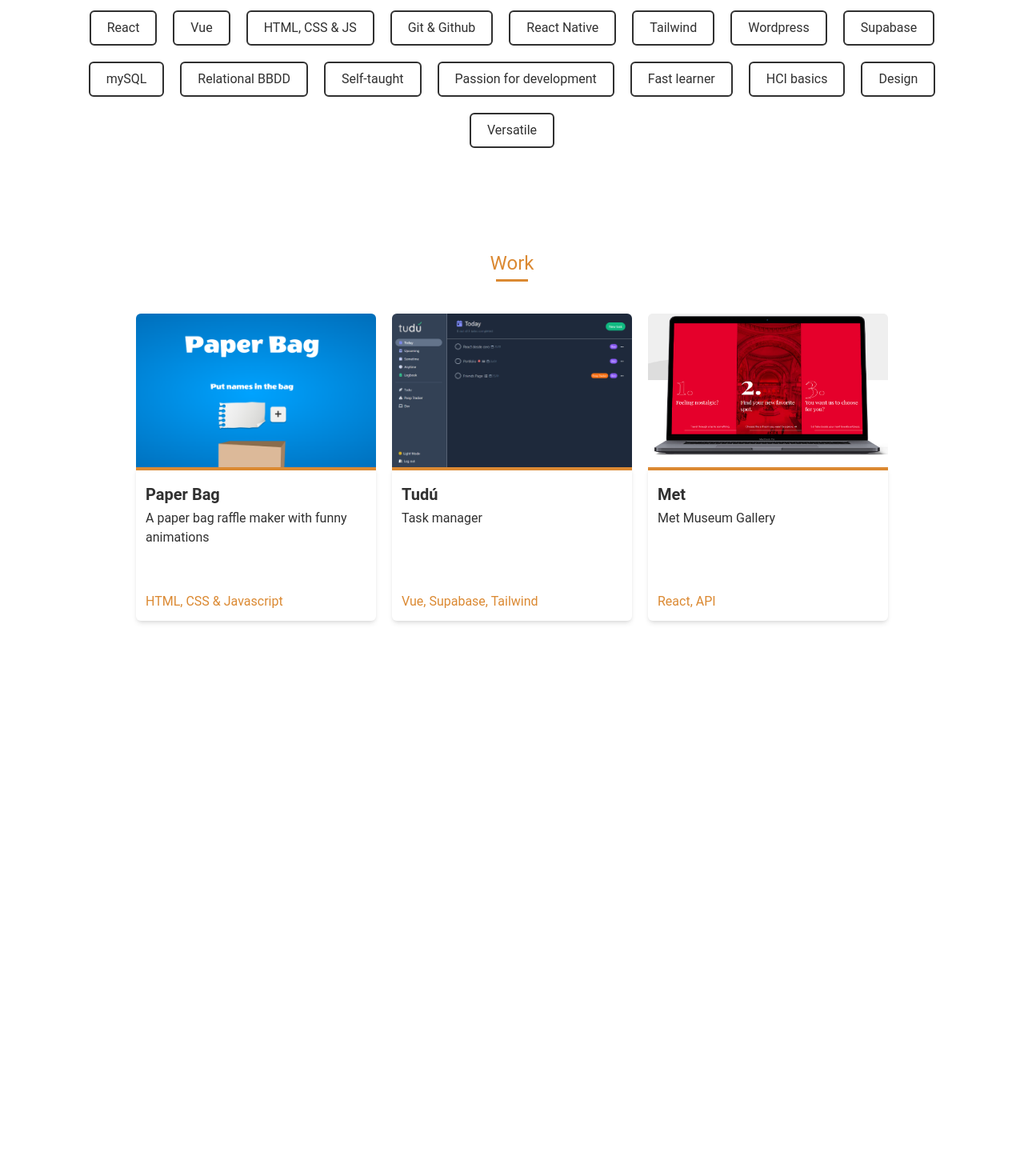
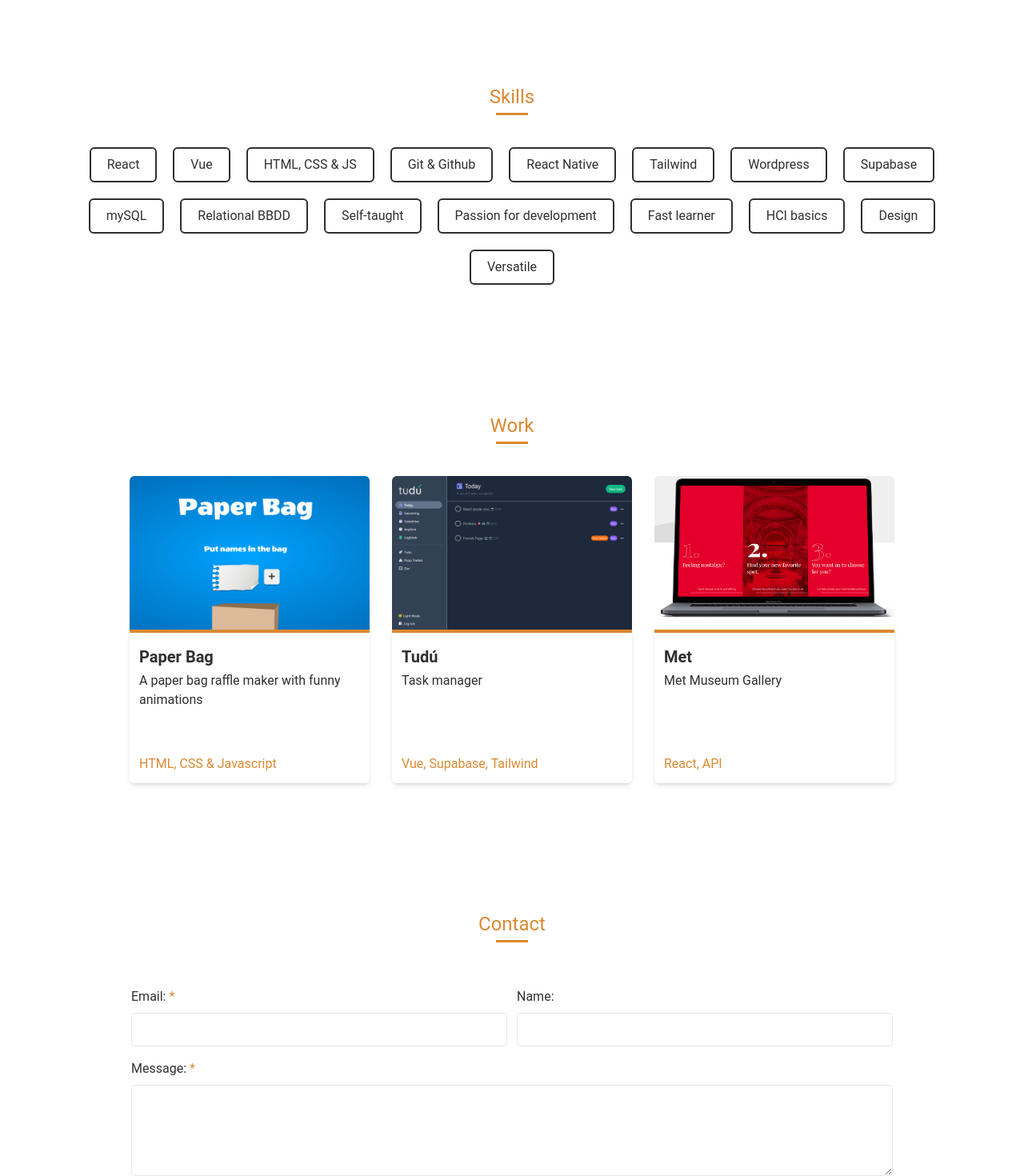
Before and after one commit to nvalero13/personal-webpage, a Vue app: page / in a window 1280 px wide. Shown: the part 1330-2800 px from the top of the page at 80% size. Before the commit the page ends 2170 px from the top, so only its background shows below. Built offline with nearby package versions, Linux system fonts and the light colour scheme.

Commit message:
add contact form

```diff
--- a/src/App.vue
+++ b/src/App.vue
@@ -6,6 +6,8 @@
     <About id="about-section"/>
     <Skills id="skills-section"/>
     <Work id="work-section" />
+    <Contact id="contact-section" />
+    <Footer />
   </div>
 </template>
 
@@ -15,6 +17,8 @@ import Header from './components/Header.vue';
 import About from './components/About.vue'
 import Skills from './components/Skills.vue';
 import Work from './components/Work.vue';
+import Contact from './components/Contact.vue'
+import Footer from './components/Footer.vue';
 </script>
 
 <style scoped>
--- /dev/null
+++ b/src/components/Contact.vue
@@ -0,0 +1,49 @@
+<template>
+  <div class="max-w-[1200px] m-auto flex flex-col items-center mb-24">
+    <div class="mt-16 text-main text-2xl flex flex-col items-center">
+      <h2>Contact</h2>
+      <hr class="mt-1 w-10 border-b-2 border-main" />
+    </div>
+    <form
+      action="https://formsubmit.co/nvalero13@gmail.com"
+      method="POST"
+      class="text-dark p-6 mt-8 w-10/12 lg:min-w-[800px]"
+    >
+        <input
+            name="_subject"
+            type="hidden"
+            value="New contact message from personal webpage"
+          />
+      <div class="flex flex-col md:flex-row gap-3">
+        <div class="md:w-6/12">
+          <label for="email" class="block mb-2">Email: <span class="text-main">*</span></label>
+          <input
+            id="email"
+            type="email"
+            name="email"
+            class="border rounded p-2 mb-4 w-full"
+            required
+          />
+        </div>
+        <div class="md:w-6/12">
+          <label for="name" class="block mb-2">Name:</label>
+          <input
+            id="name"
+            type="text"
+            name="name"
+            class="border rounded p-2 mb-4 w-full"
+
+          />
+        </div>
+      </div>
+      <label for="message" class="block mb-2">Message: <span class="text-main">*</span></label>
+      <textarea name="message" id="message"  rows="4"  class="border rounded p-2 mb-4 w-full h-54"></textarea>
+
+      <button class="bg-main text-white rounded py-3 px-5 w-full">Send</button>
+    </form>
+  </div>
+</template>
+
+<script setup></script>
+
+<style scoped></style>
--- /dev/null
+++ b/src/components/Footer.vue
@@ -0,0 +1,13 @@
+<template>
+    <div class="bg-main h-10">
+
+    </div>
+</template>
+
+<script setup>
+
+</script>
+
+<style scoped>
+
+</style>
--- a/src/components/Header.vue
+++ b/src/components/Header.vue
@@ -1,8 +1,8 @@
 <template>
     <div class="max-w-[1200px] pt-32 m-auto flex justify-around flex-col-reverse items-center md:flex-row ">
 
-        <div id="left" class="flex flex-col justify-between md:h-[400px] items-center md:items-start text-center md:text-start">
-            <div class="md:mt-8">
+        <div id="left" class="flex flex-col justify-between md:h-[400px] items-center md:items-start text-center md:text-start p-0 md:p-8">
+            <div class="md:mt-8 ">
                 <div class=" text-3xl md:text-5xl lg:text-[58px] font-bold text-dark leading-8 md:leading-[48px] lg:leading-[64px]">
                     Hi! I'm <span class="text-main">Nil Valero</span> <br/>
                     Frontend Developer
@@ -21,7 +21,7 @@
         </div>
 
         <div>
-            <img class="max-w-[300px] object-contain" src="../assets/portrait.png" alt="Portrait">
+            <img class="max-w-[300px] md:max-w-[500px] object-contain" src="../assets/portrait.png" alt="Portrait">
         </div>
 
 
--- a/src/components/Skills.vue
+++ b/src/components/Skills.vue
@@ -1,5 +1,5 @@
 <template>
-  <div @mousemove="followMouse" class="max-w-[1200px] m-auto flex flex-col items-center mb-16">
+  <div @mousemove="followMouse" class="max-w-[1200px] m-auto flex flex-col items-center mb-24">
     <div class="mt-16 text-main text-2xl flex flex-col items-center">
       <h2>Skills</h2>
       <hr class="mt-1 w-10 border-b-2 border-main" />
--- a/src/components/Work.vue
+++ b/src/components/Work.vue
@@ -1,5 +1,5 @@
 <template>
-  <div class="max-w-[1200px] m-auto flex flex-col items-center mb-16">
+  <div class="max-w-[1200px] m-auto flex flex-col items-center mb-24">
     <div class="mt-16 text-main text-2xl flex flex-col items-center">
       <h2>Work</h2>
       <hr class="mt-1 w-10 border-b-2 border-main" />
@@ -7,7 +7,7 @@
 
     <div
 
-      class="grid sm:grid-cols-1 md:grid-cols-2 lg:grid-cols-3 gap-5 mt-10 mx-10"
+      class="grid sm:grid-cols-1 md:grid-cols-2 lg:grid-cols-3 gap-7 mt-10 mx-10"
     >
 
       <article v-for="project in projects"
@@ -58,6 +58,7 @@ const projects = ref([
     img: "src/assets/met.png",
     title: "Met",
     desc: "Met Museum Gallery",
+    link: "https://github.com/nvalero13/met-web",
     tags: "React, API",
   },
 ]);
```
Also changed, not shown: src/assets/portrait2.png.
